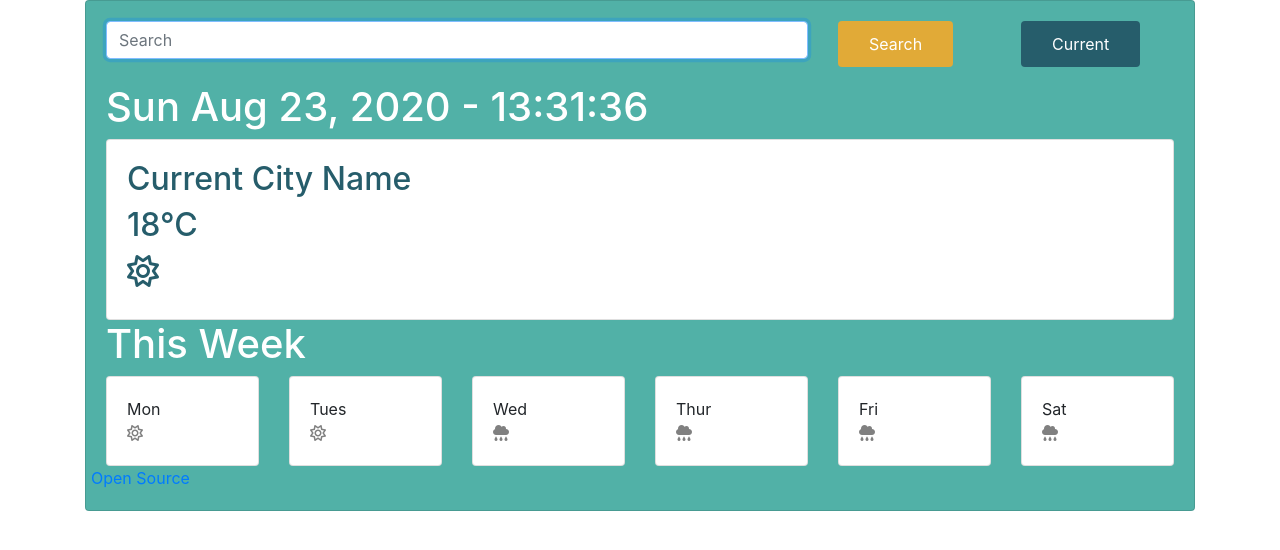
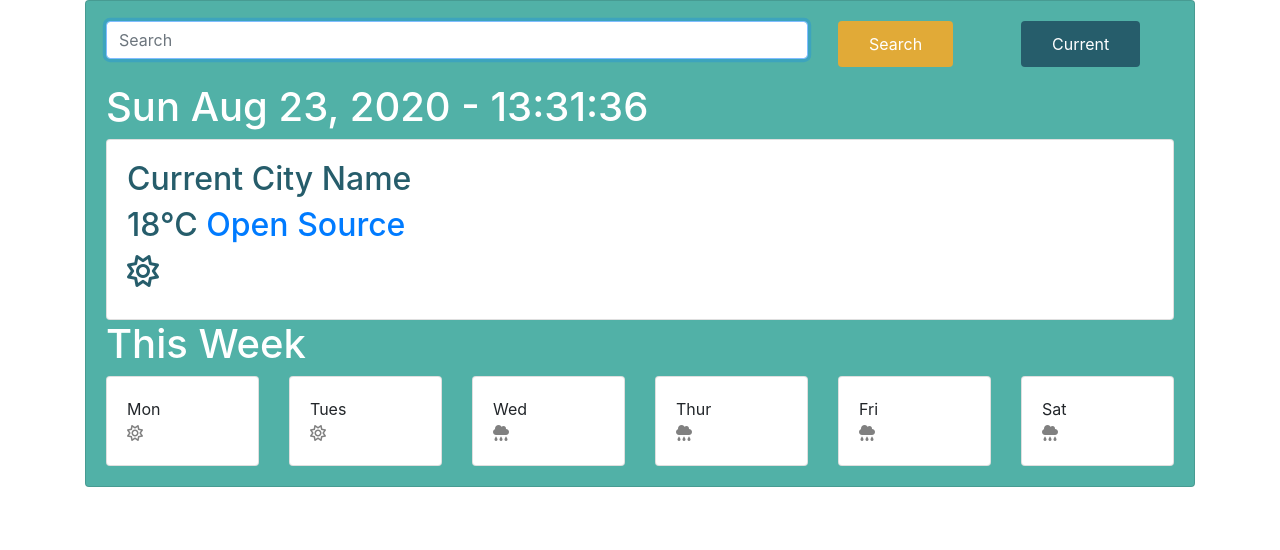
Before and after one commit to n1cnacs/my-weather-project, a plain HTML site: page index.html in a window 1280 px wide. Drawn offline with nearby package versions, Linux system fonts and the light colour scheme.

Commit message:
Updated header to show link

```diff
--- a/index.html
+++ b/index.html
@@ -55,7 +55,8 @@
             Current City Name
           </h2>
           <h2 id="current-temperature">
-            18°C
+            18°C <a href="https://github.com/n1cnacs/my-weather-project">Open Source</a>
+
           </h2>
           <h2>
             <i class="far fa-sun"></i>
@@ -118,7 +119,6 @@
             </div>
           </div>
         </div>
-        <a href="https://github.com/n1cnacs/my-weather-project">Open Source</a>
       </div>
 
     <script src="src/script.js"></script>
```
